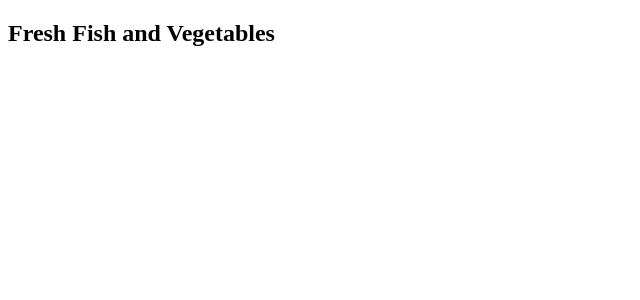
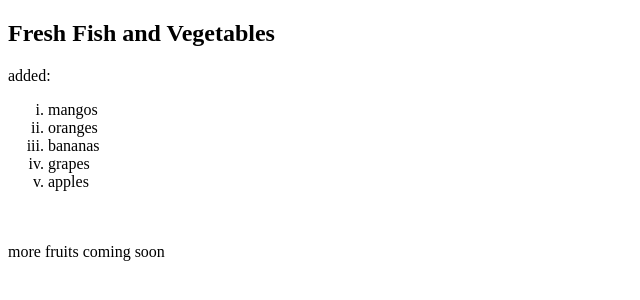
Before and after one commit to rmRK5/green, a plain HTML site: page index.html in a window 1280 px wide. Shown: the whole page, without its empty margins (0-640 px from the left). Drawn offline with Linux system fonts and the light colour scheme.

Commit message:
added fruites

```diff
--- a/index.html
+++ b/index.html
@@ -7,6 +7,14 @@
 </head>
 <body>
     <h2>Fresh Fish and Vegetables</h2>
-
+    <p>added:
+        <ol type="i">
+        <li>mangos</li>
+        <li>oranges</li>
+        <li>bananas</li>
+        <li>grapes</li>
+        <li>apples</li><br><br></ol>
+        more fruits coming soon
+    </p>
 </body>
 </html>
```
